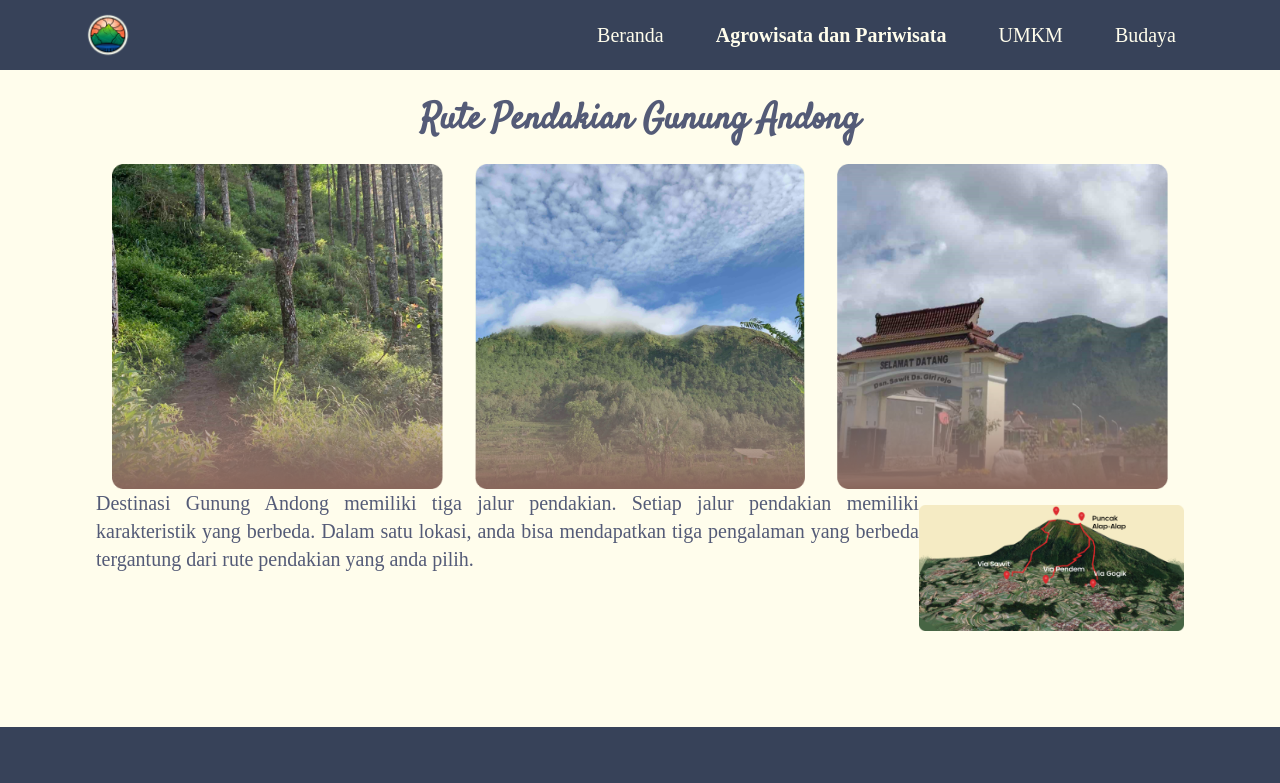
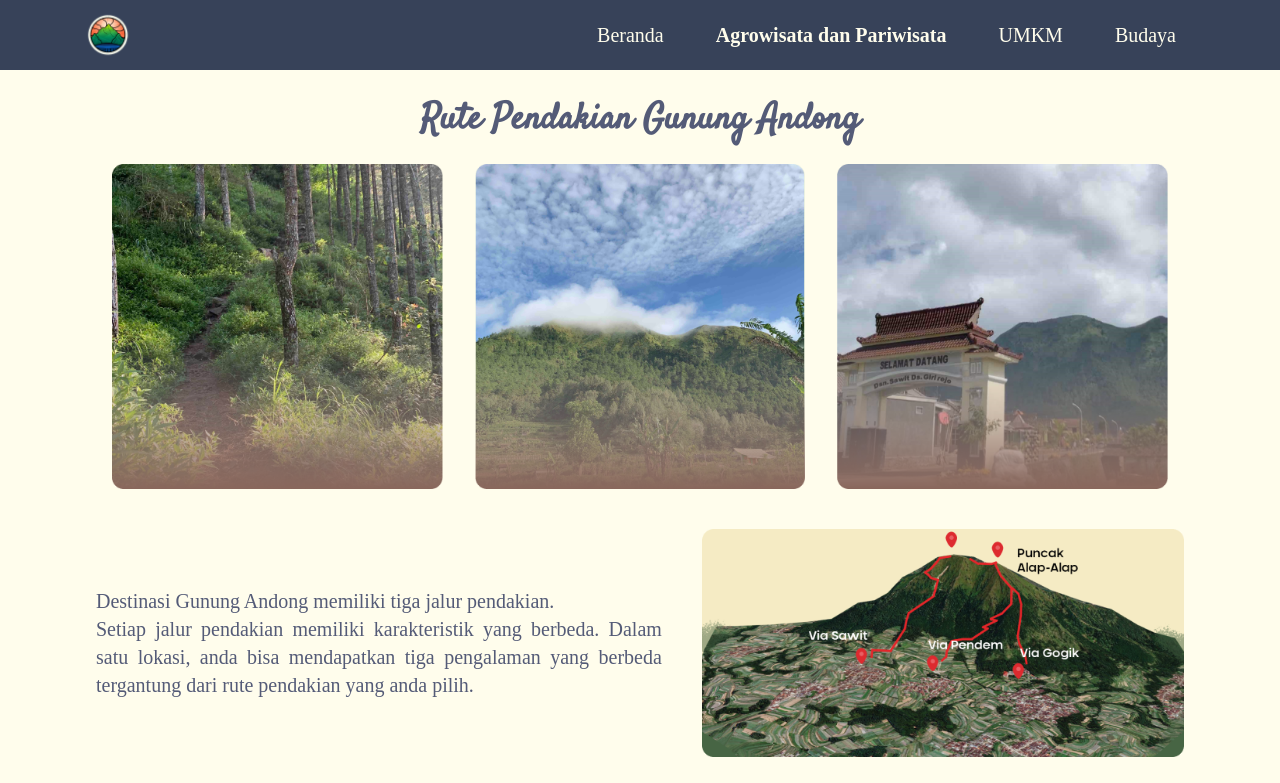
Before and after one commit to mufidussani/kkn-ngablak, a React (Create React App) app: page /agrowisata in a window 1280 px wide. Shown: the top 783 px of the page. Built offline with nearby package versions, Linux system fonts and the light colour scheme; a web font is replaced by a local one.

Commit message:
fix: content agro

```diff
--- a/src/components/agrowisata/agrowisata1.jsx
+++ b/src/components/agrowisata/agrowisata1.jsx
@@ -64,7 +64,7 @@ const Agrowisata1 = () => {
         >
           <div className="font-black pointer-events-none">
             <div className="mt-1 justify-center sm:gap-1.5 md:gap-1 xl:gap-1 mobile:gap-1.5">
-              <div className="text-[#545B77] font-Satisfy text-2xl xl:text-4xl font-bold text-center mb-6">
+              <div className="text-[#545B77] font-Satisfy text-2xl sm:text-3xl xl:text-4xl font-bold text-center mb-6">
                 Rute Pendakian Gunung Andong
               </div>
             </div>
@@ -73,27 +73,28 @@ const Agrowisata1 = () => {
             Telusuri lebih lanjut tentang apa yang kami tawarkan.
           </div> */}
           <div className="container flex-col xl:flex-row flex items-center">
-            <div className="transform hover:scale-[110%] pb-4 xl:pb-0 px-4">
+            <div className="transform hover:transition-all hover:scale-[110%] pb-4 xl:pb-0 px-4">
               <img className="" src={gambar1} alt="rectangle"></img>
             </div>
-            <div className="transform hover:scale-[110%] pb-4 xl:pb-0 px-4">
+            <div className="transform hover:transition-all hover:scale-[110%] pb-4 xl:pb-0 px-4">
               {/* <h3>2</h3> */}
               <img className="" src={gambar2} alt="rectangle"></img>
             </div>
-            <div className="transform hover:scale-[110%] pb-4 xl:pb-0 px-4">
+            <div className="transform hover:transition-all hover:scale-[110%] pb-4 xl:pb-0 px-4">
               {/* <h3>2</h3> */}
               <img className="" src={gambar3} alt="rectangle"></img>
             </div>
           </div>
         </div>
-        <div className="text-justify flex-col flex xl:flex-row">
-          <div className="text-[#545B77] sm:text-base xl:text-xl">
-            Destinasi Gunung Andong memiliki tiga jalur pendakian. Setiap jalur
-            pendakian memiliki karakteristik yang berbeda. Dalam satu lokasi,
-            anda bisa mendapatkan tiga pengalaman yang berbeda tergantung dari
-            rute pendakian yang anda pilih.
+        <div className="text-justify flex-col flex xl:flex-row xl:mt-10 items-center justify-center">
+          <div className="text-[#545B77] sm:text-base xl:text-xl xl:w-2/3 mr-10">
+            Destinasi Gunung Andong memiliki tiga jalur pendakian.
+            <br />
+            Setiap jalur pendakian memiliki karakteristik yang berbeda. Dalam
+            satu lokasi, anda bisa mendapatkan tiga pengalaman yang berbeda
+            tergantung dari rute pendakian yang anda pilih.
           </div>
-          <div className="py-4 xl:pb-0">
+          <div className="xl:pb-0 items-center justify-center flex">
             {/* <h3>2</h3> */}
             <img className="" src={map_muncak} alt="rectangle"></img>
           </div>
```
